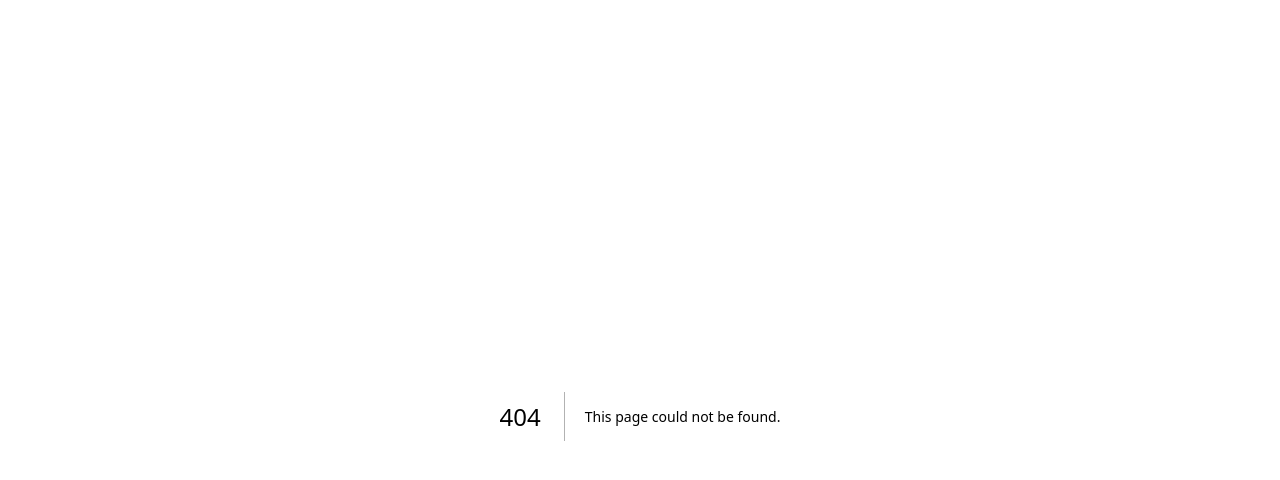
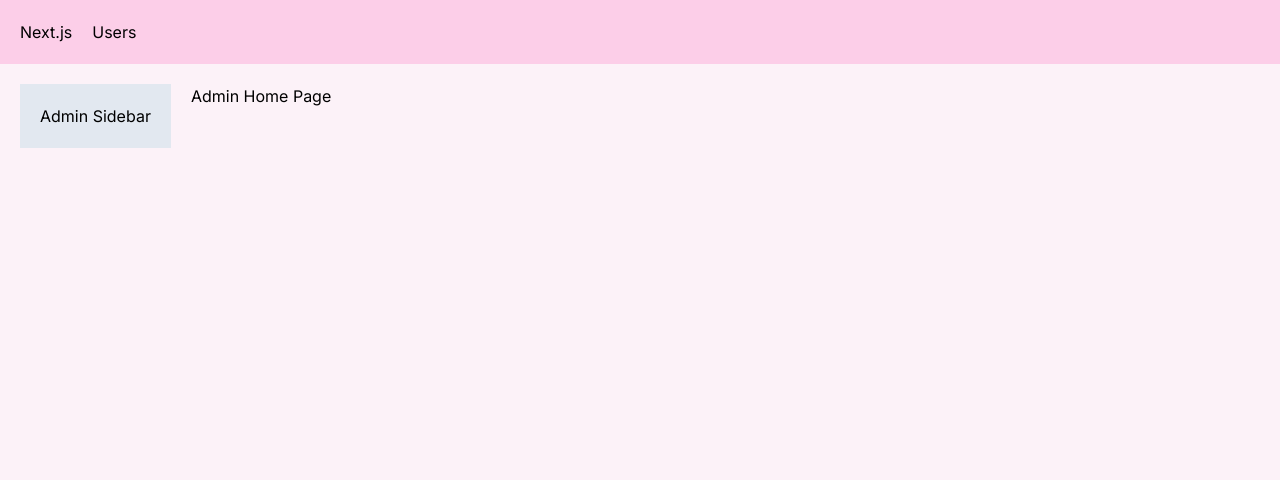
Before and after one commit to StephanieStralina/intronextjs, a Next.js app in the folder next-app/: page /admin in a window 1280 px wide. Before the commit this address had no page. Shown: the top 480 px of the page. Built offline with nearby package versions, Linux system fonts and the light colour scheme.

Commit message:
Add navbar and admin layout

```diff
--- /dev/null
+++ b/next-app/app/NavBar.tsx
@@ -0,0 +1,13 @@
+import React from 'react'
+import Link from 'next/link'
+
+const NavBar = () => {
+  return (
+    <div className='flex bg-pink-200 p-5'>
+        <Link href="/" className='mr-5'>Next.js</Link>
+        <Link href="/users" className='mr-5'>Users</Link>
+    </div>
+  )
+}
+
+export default NavBar
--- /dev/null
+++ b/next-app/app/admin/layout.tsx
@@ -0,0 +1,16 @@
+import React from 'react'
+
+interface Props {
+    children: ReactNode;
+}
+
+const AdminLayout = ({ children }: Props) => {
+  return (
+    <div className='flex'>
+        <aside className='bg-slate-200 p-5 mr-5'>Admin Sidebar</aside>
+        <div>{ children }</div>
+    </div>
+  )
+}
+
+export default AdminLayout
--- /dev/null
+++ b/next-app/app/admin/page.tsx
@@ -0,0 +1,9 @@
+import React from 'react'
+
+const AdminHomePage = () => {
+  return (
+    <div>Admin Home Page</div>
+  )
+}
+
+export default AdminHomePage
--- a/next-app/app/globals.css
+++ b/next-app/app/globals.css
@@ -15,5 +15,8 @@
 
 body {
   color: rgb(var(--foreground-rgb));
-  padding: 1rem;
 }
+
+h1 {
+  @apply font-extrabold text-2xl mb-3;
+}
--- a/next-app/app/layout.tsx
+++ b/next-app/app/layout.tsx
@@ -1,6 +1,7 @@
 import './globals.css'
 import type { Metadata } from 'next'
 import { Inter } from 'next/font/google'
+import NavBar from './NavBar'
 
 const inter = Inter({ subsets: ['latin'] })
 
@@ -16,7 +17,12 @@
 }) {
   return (
     <html lang="en" data-theme="valentine">
-      <body className={inter.className}>{children}</body>
+      <body className={inter.className}>
+        <NavBar />
+        <main className='p-5'>
+          {children}
+        </main>
+      </body>
     </html>
   )
 }
```
